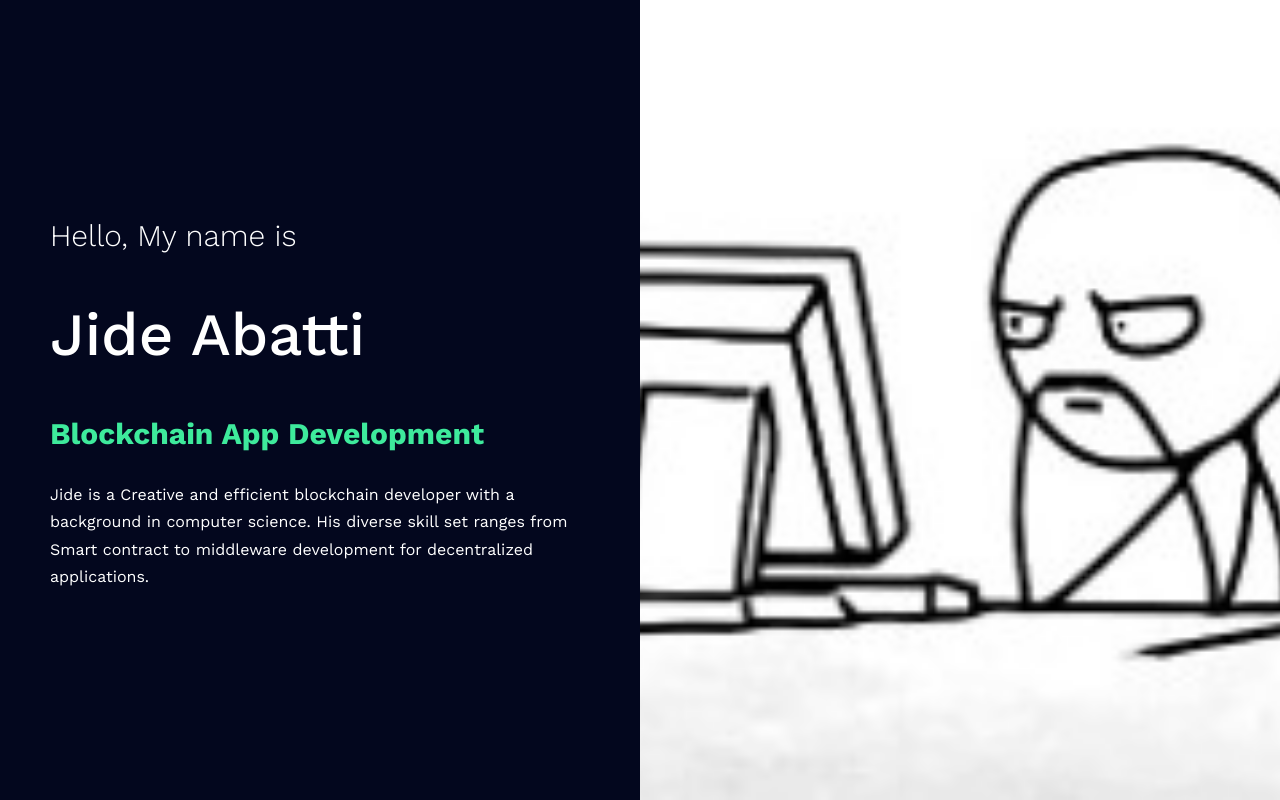
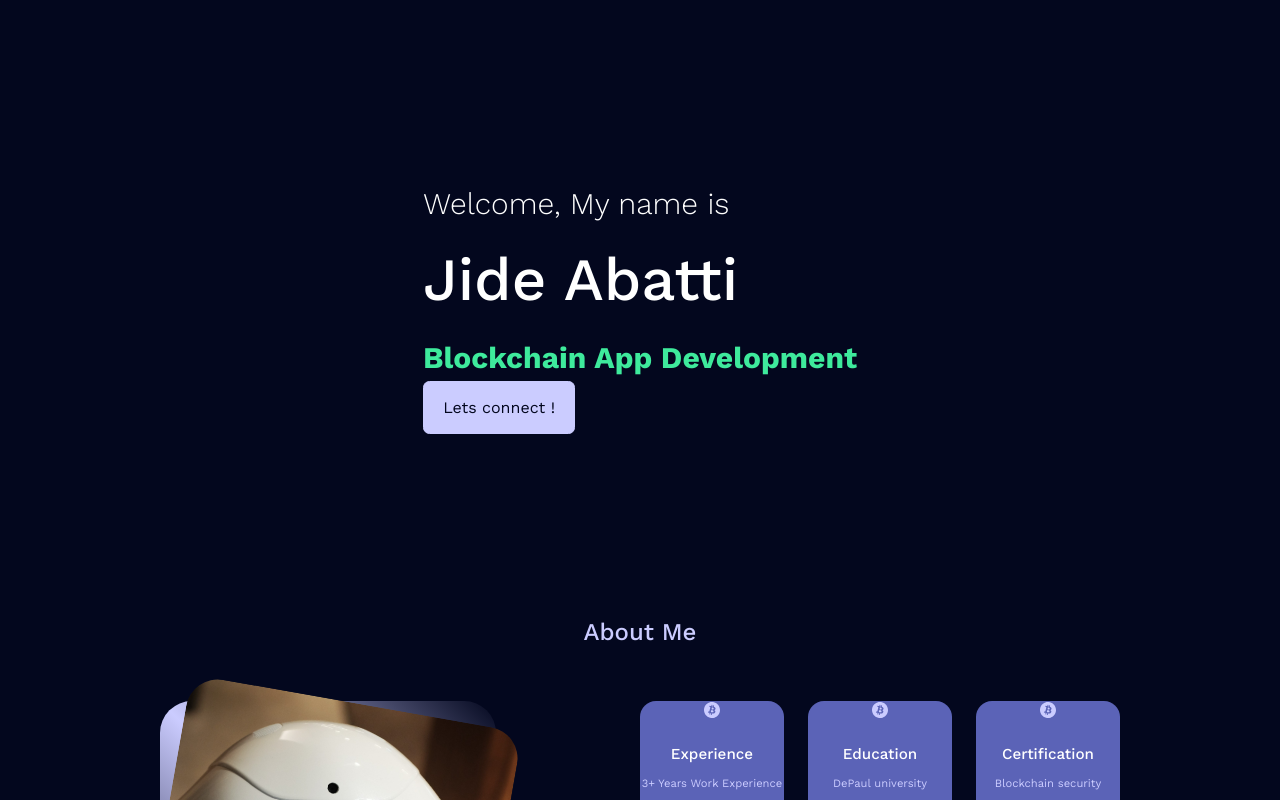
Before and after one commit to Huncho-J/Portfolio-V1, a React (Create React App) app: page / in a window 1280 px wide. Shown: the top 800 px of the page. Built offline with nearby package versions, Linux system fonts and the light colour scheme.

Commit message:
Update Header.js

```diff
--- a/src/components/Header/Header.js
+++ b/src/components/Header/Header.js
@@ -4,34 +4,31 @@ import './header.css';
 
 const Header = () => {
     return (
-        <div className='header'>
 
-            <div className='h-left'>
+            <section id='home'>
+                  <div id='home' className='container h-left'>
              <div className='h-left-wrapper'>
-                 <h2 className='h-intro'>Hello, My name is</h2>
+                 <h2 className='h-intro'>Welcome, My name is</h2>
                  <h1 className='h-name'>Jide Abatti</h1>
                  <div className='h-title'>
                      <div className='h-title-wrapper'>
-                         <div className='h-title-item'>Solidity Developer</div>
+                         <div className='h-title-item'>Smart Contract Developer</div>
                          <div className='h-title-item'>NFT Expert</div>
                          <div className='h-title-item'>Blockchain App Development</div>
-                         <div className='h-title-item'>Chainlink Expert</div>
-
                      </div>
                  </div>
-                 <p className='h-desc'>
-                 Jide is a Creative and efficient blockchain developer with a background in computer science.
-                His diverse skill set ranges from Smart contract to middleware development for decentralized applications.
-                 </p>
+                 <a href='#contact' className='btn btn-primary'> Lets connect !</a>
              </div>
 
+            </div>
 
-            </div>
-            <div className='h-right'>
-                <div className='h-bg'></div>
-                <img src={profile} alt='profile picture' className='h-img'></img>
-            </div>
-        </div>
+
+            </section>
+
+
+
+
+
     );
 }
 
```
